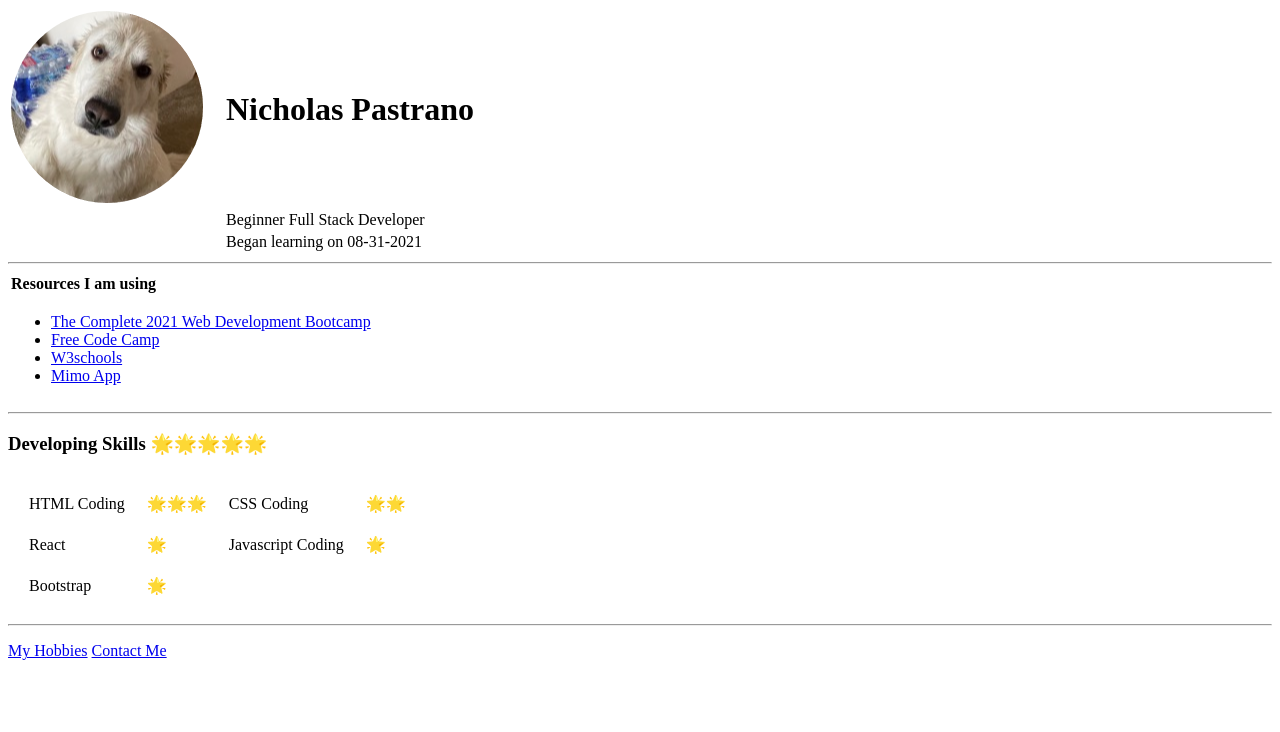
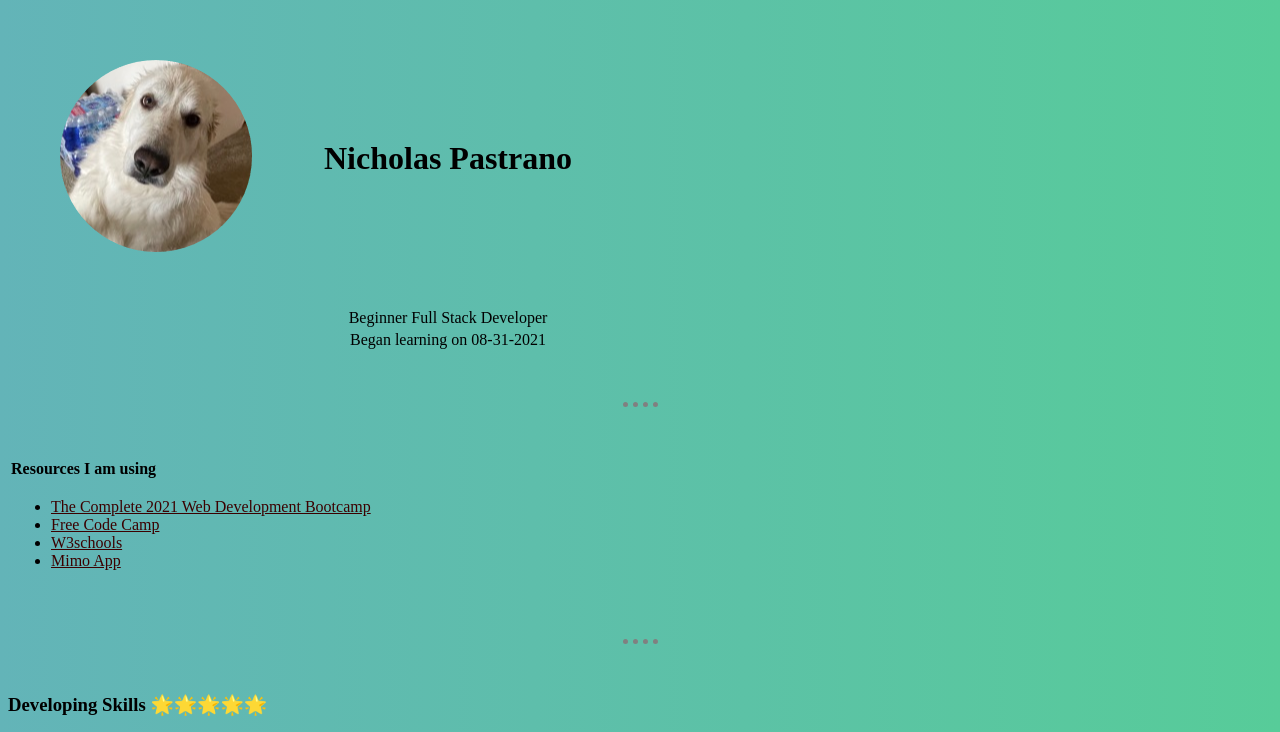
Before and after one commit to Raylais/Website-Tess-Profile, a plain HTML site: page index.html in a window 1280 px wide. Shown: the top 732 px of the page. Drawn offline with Linux system fonts and the light colour scheme.

Commit message:
Add colors and text alignment changes

```diff
--- a/index.html
+++ b/index.html
@@ -12,10 +12,10 @@
   <!-- Top of Page Header and Picture -->
   <table>
     <thead>
-      <th>
+      <th class="th-picture">
         <img src="images/tess-dog.png" alt="Picture of Tess">
       </th>
-      <th class="header-padding">
+      <th class="th-padding">
         <h1>Nicholas Pastrano</h1>
       </th>
     </thead>
@@ -23,19 +23,15 @@
     <tbody>
       <tr>
         <td></td>
-        <td class="header-padding">Beginner Full Stack Developer</td>
+        <td class="td-padding">Beginner Full Stack Developer</td>
       </tr>
       <tr>
         <td></td>
-        <td class="header-padding">
+        <td class="td-padding">
           Began learning on 08-31-2021
         </td>
       </tr>
     </tbody>
-
-    <tfoot>
-
-    </tfoot>
 
   </table>
 
@@ -74,7 +70,7 @@
     </tfoot>
   </table>
 
-<hr>
+  <hr>
 
   <h3>Developing Skills 🌟🌟🌟🌟🌟</h3>
   <table cellspacing="20">
--- a/stylesheet.css
+++ b/stylesheet.css
@@ -1,3 +1,33 @@
-.header-padding {
+.td-padding {
+  padding-left: 20px;
+  text-align: center;
+}
+
+.th-padding {
   padding-left: 20px;
 }
+
+.th-picture {
+  text-align: center;
+  padding: 50px;
+}
+
+body {
+  background: linear-gradient(90deg, rgb(99, 180, 184), rgb(87, 204, 153));
+}
+
+hr {
+  border-style: dotted none none none;
+  border-color: grey;
+  border-width: 5px;
+  width: 35px;
+  margin: 50px auto 50px auto;
+}
+
+a {
+  color: rgb(59, 0, 0);
+}
+
+p {
+  text-align: center;
+}
```
Also changed, not shown: contact-info.html (+4 -3 lines).
